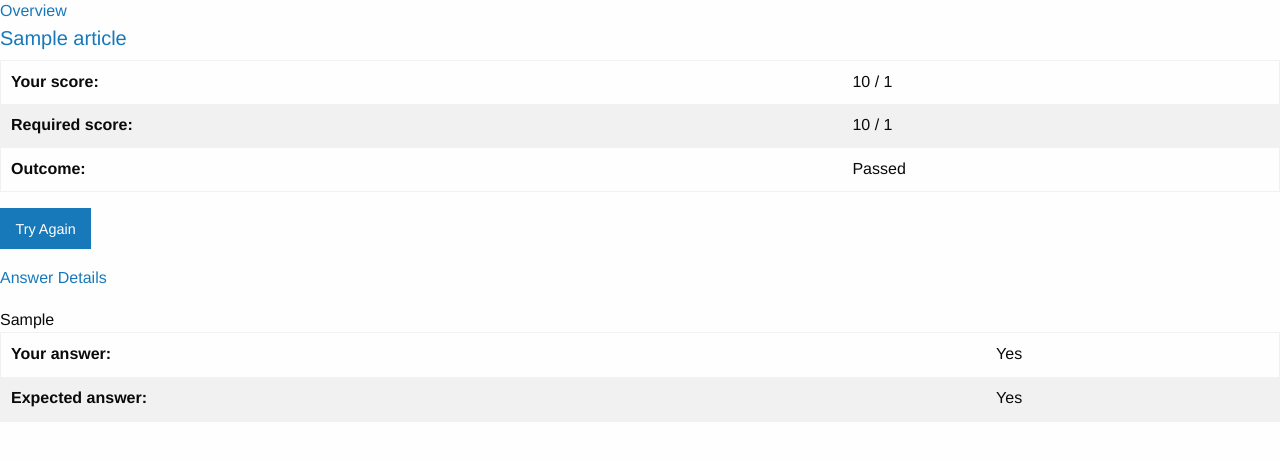
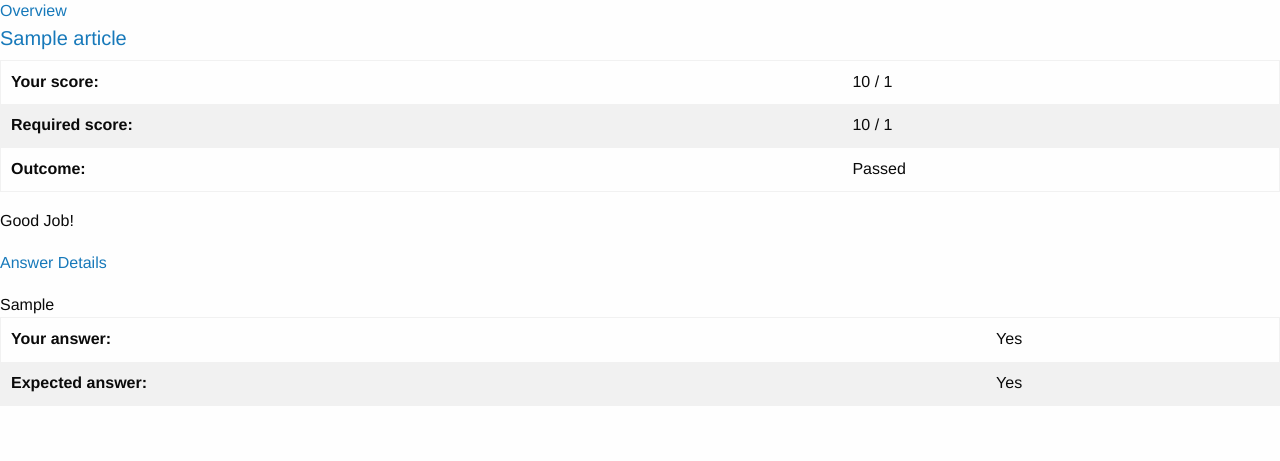
Before and after one commit to briandamaged/django_example, a Django app: page /users/me/assessments/1 in a window 1280 px wide. Shown: the part 210-671 px from the top of the page. Run offline with Django 3.2, Linux system fonts and the light colour scheme; a user stored in the database is signed in; tables that the repository leaves empty hold one stand-in row (values such as "Sample post"); some libraries are stand-ins or nearby versions.

Commit message:
More obvious pass/fail notification on Show My Assessment Detail page

```diff
--- a/aqa/templates/aqa/users/show_assessment.html
+++ b/aqa/templates/aqa/users/show_assessment.html
@@ -33,7 +33,11 @@
               </table>
             </div>
             <div class="medium-2 column">
-              <a href="{% url 'quiz_article' assessment.article.id %}" class="button expand" >Try Again</a>
+              {% if assessment.is_passing %}
+                <p>Good Job!</p>
+              {% else %}
+                <a href="{% url 'quiz_article' assessment.article.id %}" class="button alert expand" >Try Again</a>
+              {% endif %}
             </div>
           </div>
         </div>
```
